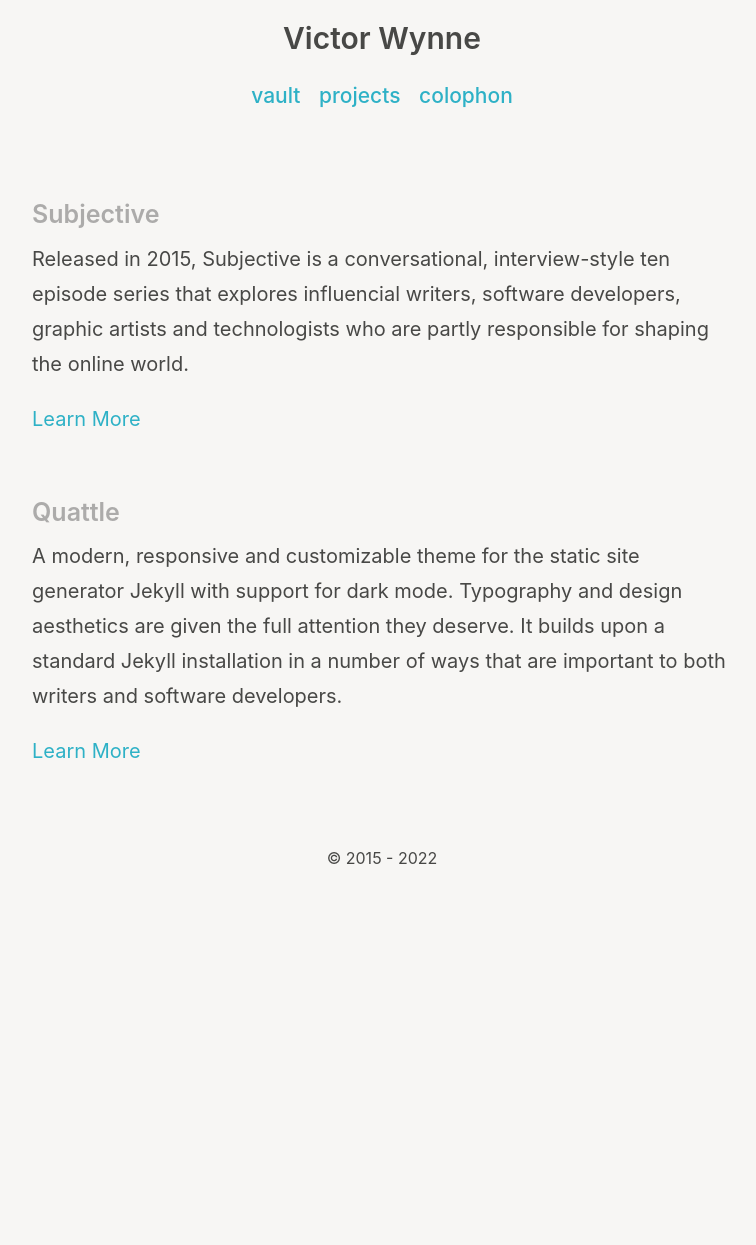
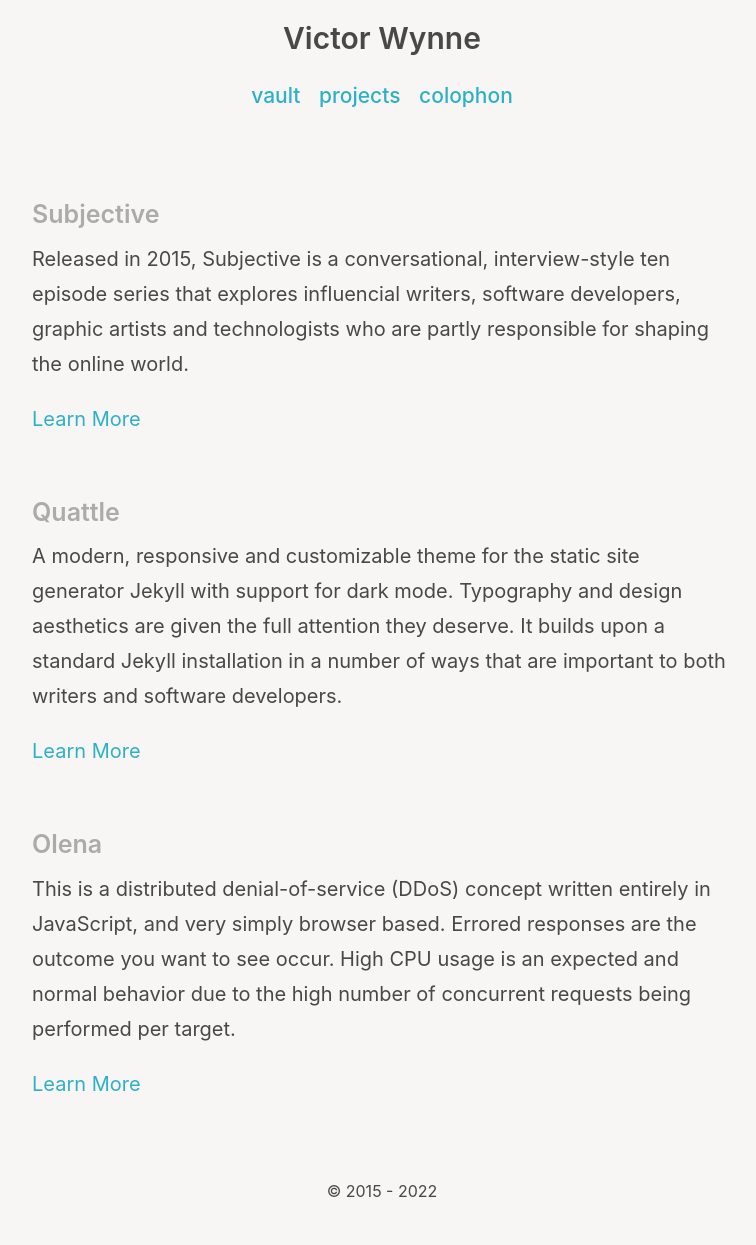
Before and after one commit to wertercatt/tooters, a Jekyll site: the page built from projects.md, in a window 1280 px wide. Shown: the whole page, without its empty margins (258-1014 px from the left). Built offline with Jekyll 4.4.1, drawn with Linux system fonts in a browser that asks for light colours; before the commit the page ends 912 px from its top, so only the background shows below that.

Commit message:
Added the Olena project.
Signed-off-by: Victor Wynne <81656443+victorwynne@users.noreply.github.com>

```diff
--- a/projects.md
+++ b/projects.md
@@ -17,3 +17,10 @@
 
 [Learn More](/quattle/)
 <br><br>
+
+## <small>Olena</small>
+
+This is a distributed denial-of-service (DDoS) concept written entirely in JavaScript, and very simply browser based. Errored responses are the outcome you want to see occur. High CPU usage is an expected and normal behavior due to the high number of concurrent requests being performed per target.
+
+[Learn More](/olena/)
+<br><br>
```
Also changed, not shown: olena.md (added, +22 -0 lines).
